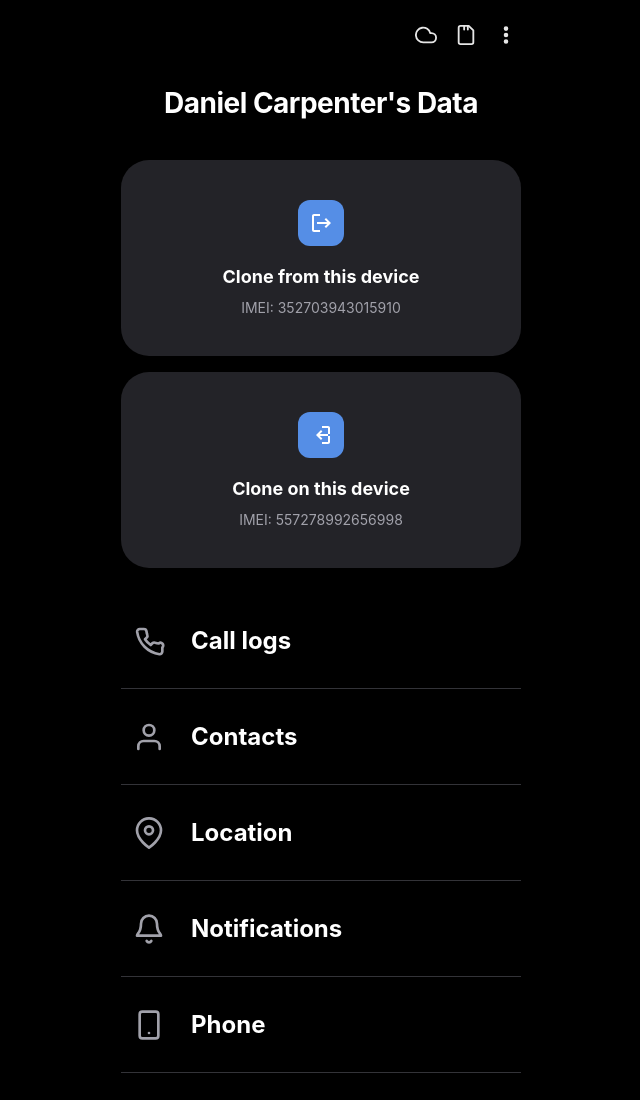
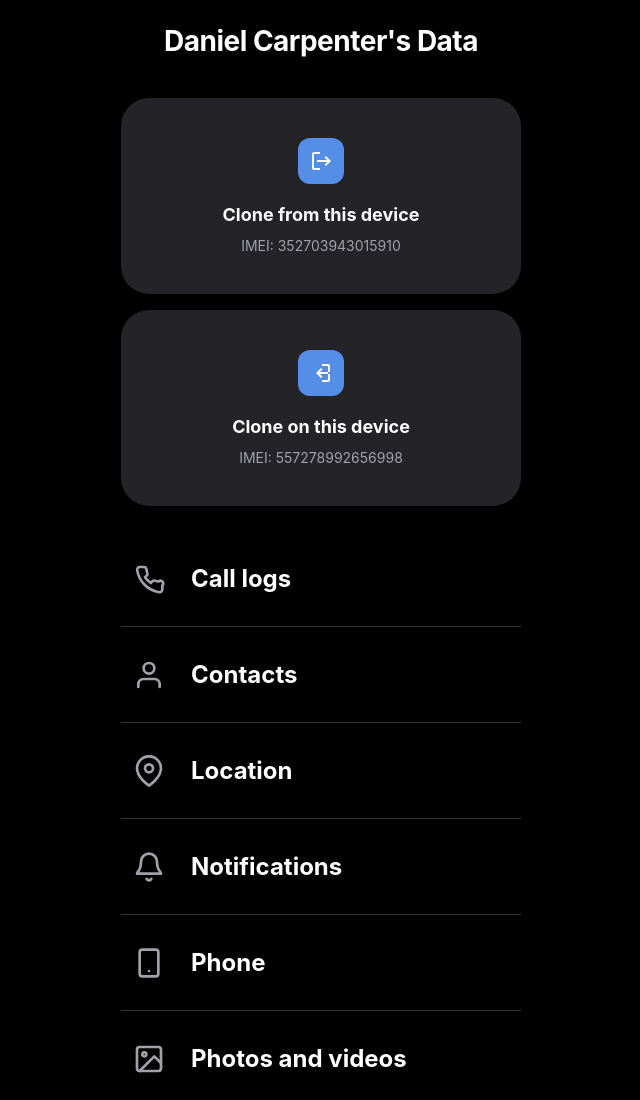
Before and after one commit to xpartee/Clone, a plain HTML site: page index.html in a window 1280 px wide. Shown: the top 1100 px of the page, without its empty margins (319-959 px from the left). Drawn offline with Linux system fonts and the light colour scheme.

Commit message:
Update index.html

```diff
--- a/index.html
+++ b/index.html
@@ -420,10 +420,7 @@
     <div class="app-container">
         <!-- ==================== INITIAL VIEW ==================== -->
         <div class="initial-view" id="initialView">
-            <div class="header-actions">
-                <svg class="header-icon" viewBox="0 0 24 24"><path d="M18 10h-1.26A8 8 0 1 0 9 20h9a5 5 0 0 0 0-10z"/></svg>
-                <svg class="header-icon" viewBox="0 0 24 24"><path d="M6 2h9l5 5v13a2 2 0 0 1-2 2H6a2 2 0 0 1-2-2V4a2 2 0 0 1 2-2z"/><path d="M10 2v4"/><path d="M14 2v4"/></svg>
-                <svg class="header-icon" viewBox="0 0 24 24"><circle cx="12" cy="12" r="1.5" fill="#ffffff"/><circle cx="12" cy="5" r="1.5" fill="#ffffff"/><circle cx="12" cy="19" r="1.5" fill="#ffffff"/></svg>
+
             </div>
 
             <h1>Daniel Carpenter's Data</h1>
```
